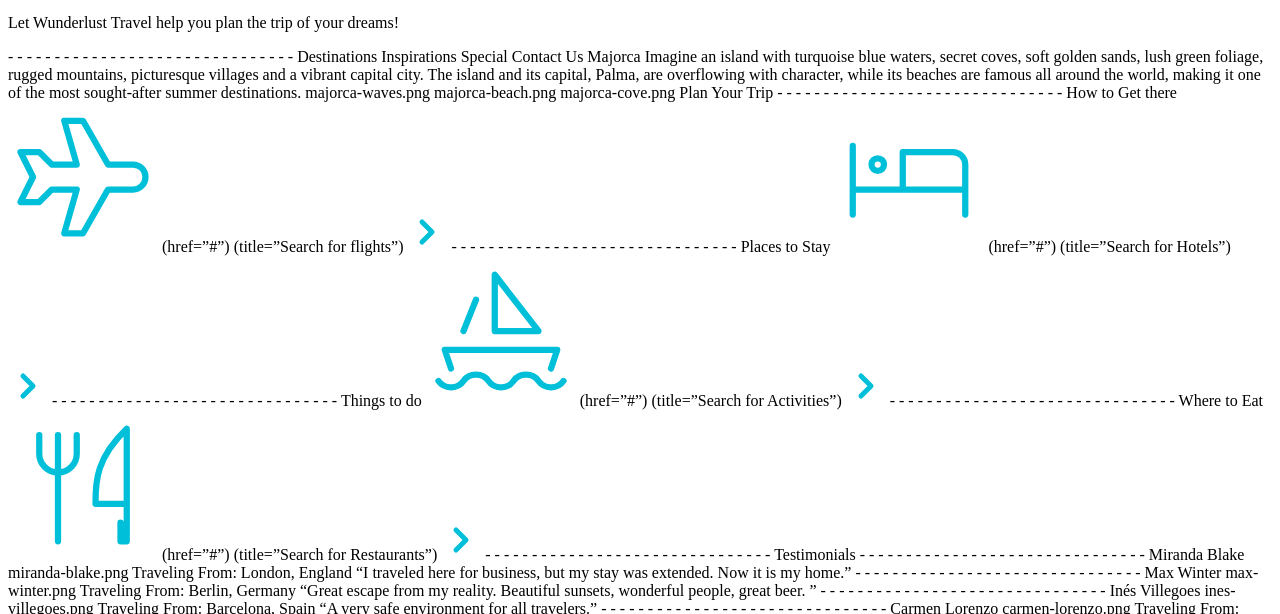
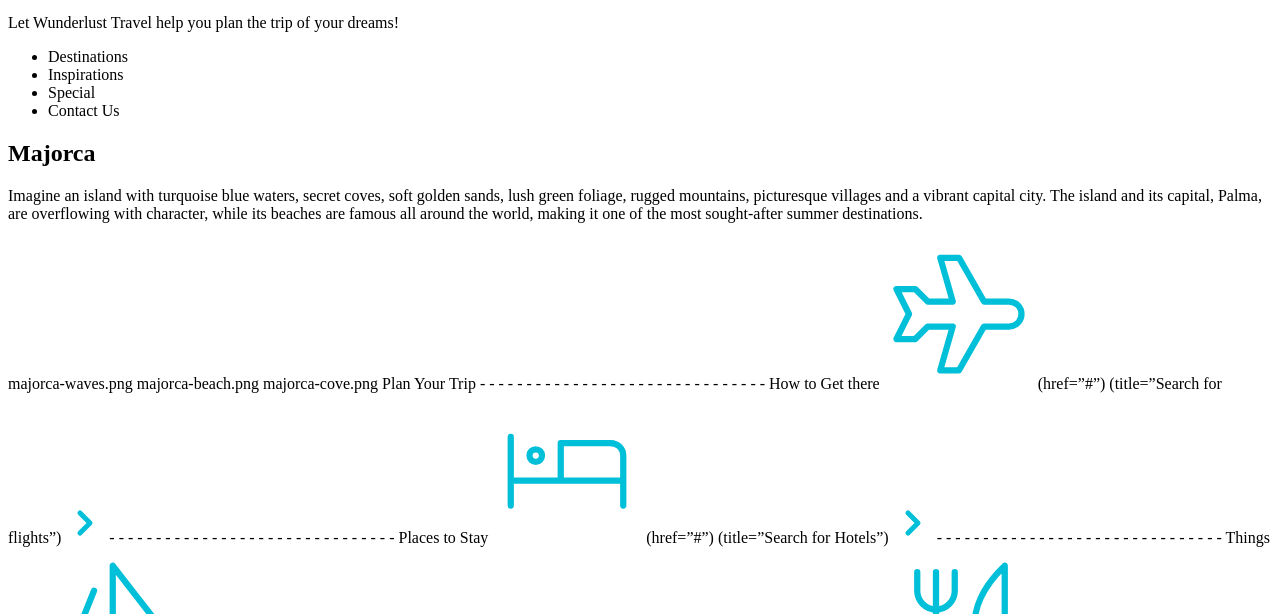
Before and after one commit to Regnal-Shrestha/wunderlust, a plain HTML site: page index.html in a window 1280 px wide. Shown: the part 186-800 px from the top of the page. Drawn offline with Linux system fonts and the light colour scheme.

Commit message:
Update index.html

```diff
--- a/index.html
+++ b/index.html
@@ -11,15 +11,20 @@
             <a><img src="images/logo-L.png" alt="logo"></a>
 
             <p>Let Wunderlust Travel help you plan the trip of your dreams!</p>
-
-- - - - - - - - - - - - - - - - - - - - - - - - - - - - - - -
-Destinations
-Inspirations
-Special
-Contact Us
-
-Majorca
-Imagine an island with turquoise blue waters, secret coves, soft golden sands, lush green foliage, rugged mountains, picturesque villages and a vibrant capital city. The island and its capital, Palma, are overflowing with character, while its beaches are famous all around the world, making it one of the most sought-after summer destinations.
+        <nav>
+            <ul>
+            <li>Destinations</li>
+            <li>Inspirations</li>
+            <li>Special</li>
+            <li>Contact Us</li>
+            </ul>
+        </nav>
+        </header>
+    <main>
+        <section>
+            <h2>Majorca</h2>
+            <p>Imagine an island with turquoise blue waters, secret coves, soft golden sands, lush green foliage, rugged mountains, picturesque villages and a vibrant capital city.
+                The island and its capital, Palma, are overflowing with character, while its beaches are famous all around the world, making it one of the most sought-after summer destinations.</p>
 
 majorca-waves.png
 majorca-beach.png
```
